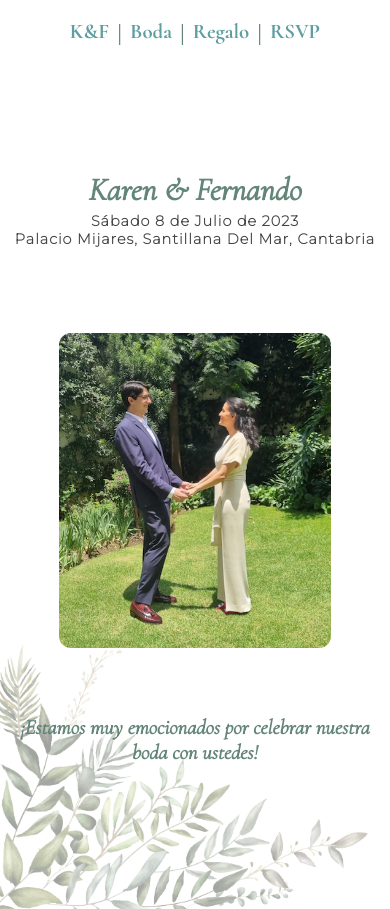
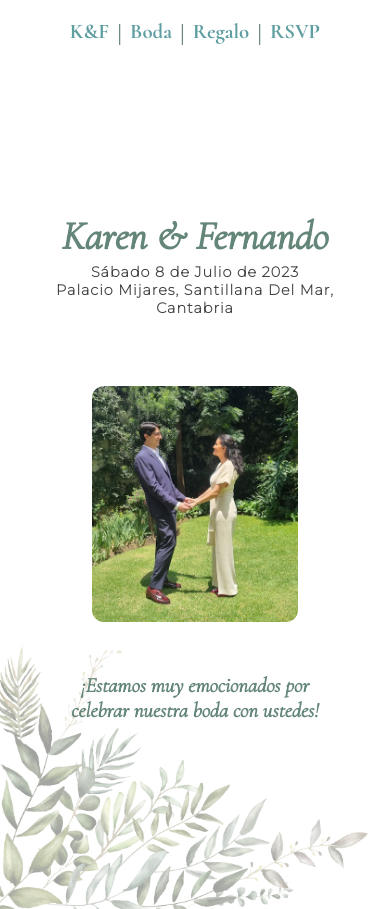
Before and after one commit to ShannonIanthe/Wedding_Website, a plain HTML site: page index.html in a window 390 px wide. Drawn offline with Linux system fonts and the light colour scheme.

Commit message:
fixing responsiveness on index page

```diff
--- a/style.css
+++ b/style.css
@@ -122,8 +122,14 @@ footer {
 
 @media only screen and (max-width: 600px) {
   .hero {
+    display: flex;
+    align-items:center;
+    justify-content:space-evenly;
     padding-bottom: 2.5rem;
     height: 100vh;
+  }
+  .celebrate-quote {
+    margin: 3rem;
   }
   .nav-ul {
     gap: 0.5rem;
@@ -133,7 +139,7 @@ footer {
     color: cadetblue;
   }
   h2 {
-    font-size: 2rem;
+    font-size: 2.5rem;
     padding-bottom: .2rem;
   }
   h3,
```
